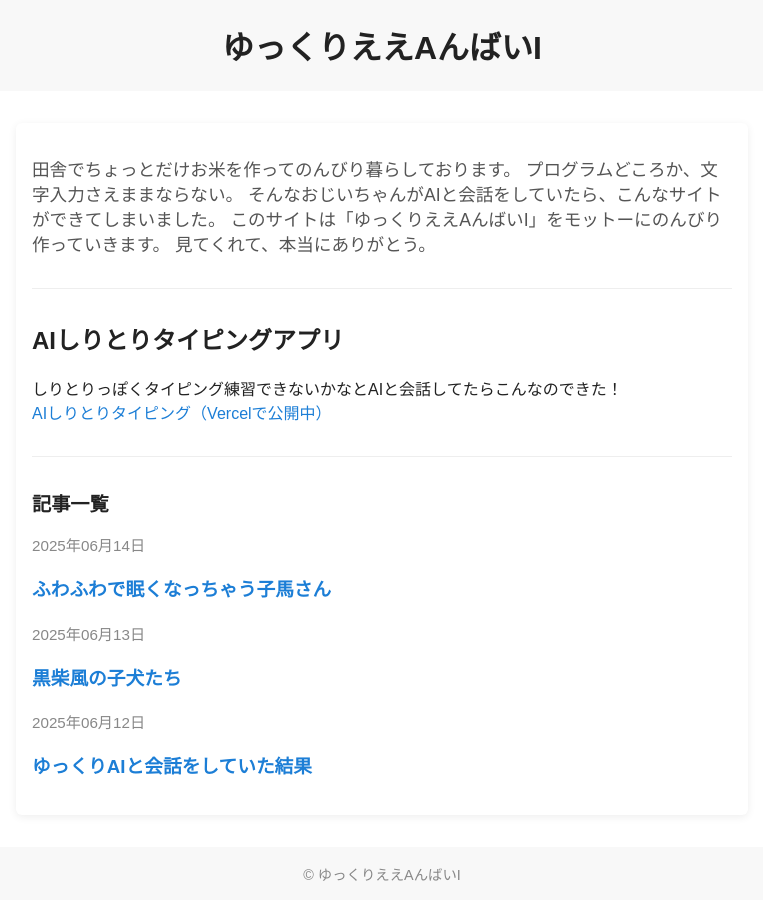
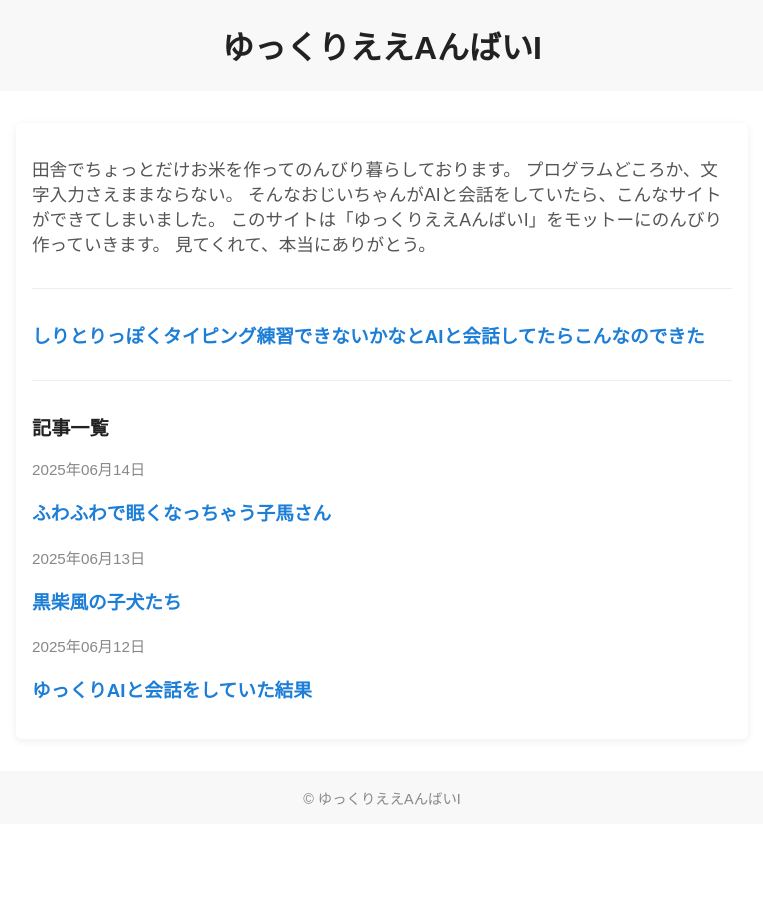
Before and after one commit to hiro69sabu/hiro69sabu.github.io, a Jekyll site: the page built from index.html, in a window 1280 px wide. Shown: the whole page, without its empty margins (258-1021 px from the left). Built offline with Jekyll 4.4.1, drawn with Linux system fonts in a browser that asks for light colours.

Commit message:
Update index.html

```diff
--- a/index.html
+++ b/index.html
@@ -11,11 +11,9 @@ layout: default
   <hr>
 
   <div class="shiritori-app-promo">
-    <h2>AIしりとりタイピングアプリ</h2>
-    <p>
-      しりとりっぽくタイピング練習できないかなとAIと会話してたらこんなのできた！<br>
-      <a href="https://siritori.vercel.app/" target="_blank" rel="noopener noreferrer">AIしりとりタイピング（Vercelで公開中）</a>
-    </p>
+    <h3>
+      <a href="https://siritori.vercel.app/" target="_blank" rel="noopener noreferrer">しりとりっぽくタイピング練習できないかなとAIと会話してたらこんなのできた</a>
+    </h3>
   </div>
 
   <hr>
```
